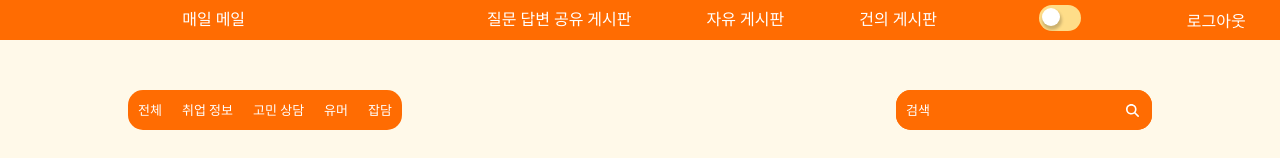
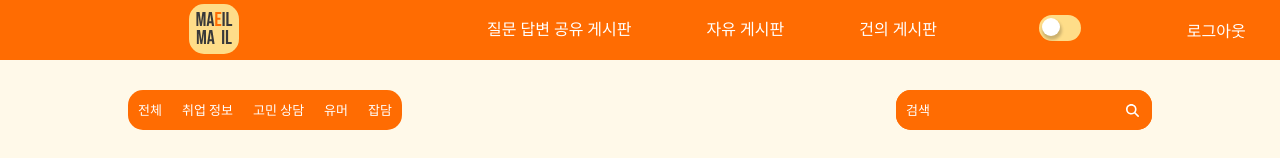
Before and after one commit to codestates-seb/seb39_main_051, a React (Create React App) app in the folder client/: page /free in a window 1280 px wide. Shown: the top 158 px of the page. Built offline with nearby package versions, Linux system fonts and the light colour scheme; no server answers.

Commit message:
Add : Logo추가

```diff
--- /dev/null
+++ b/client/src/assets/Logo.js
@@ -0,0 +1,26 @@
+import { useSelector } from 'react-redux';
+import styled  from 'styled-components';
+const Logo = () => {
+  const themeState = useSelector((state) => state.themeSlice).theme;
+  return (
+    <LogoWrapper themeState={themeState}>
+      <svg width="50" height="50" viewBox="0 0 50 50" fill="none" xmlns="http://www.w3.org/2000/svg">
+  <rect width="50" height="50" rx="15" fill="#FEDD89"/>
+  <path id='one' d="M7.43133 8H10.5713L11.9713 18.02H12.0113L13.4113 8H16.5513V22H14.4713V11.4H14.4313L12.8313 22H10.9913L9.39133 11.4H9.35133V22H7.43133V8ZM19.893 8H22.873L25.153 22H22.953L22.553 19.22V19.26H20.053L19.653 22H17.613L19.893 8ZM22.293 17.36L21.313 10.44H21.273L20.313 17.36H22.293ZM33.486 8H35.686V22H33.486V8ZM37.3337 8H39.5337V20H43.1537V22H37.3337V8ZM7.86102 26H11.001L12.401 36.02H12.441L13.841 26H16.981V40H14.901V29.4H14.861L13.261 40H11.421L9.82102 29.4H9.78102V40H7.86102V26ZM20.3227 26H23.3027L25.5827 40H23.3827L22.9827 37.22V37.26H20.4827L20.0827 40H18.0427L20.3227 26ZM22.7227 35.36L21.7427 28.44H21.7027L20.7427 35.36H22.7227ZM33.0563 26H35.2563V40H33.0563V26ZM36.904 26H39.104V38H42.724V40H36.904V26Z" fill="#393939"/>
+  <path d="M26.2204 8H32.2204V10H28.4204V13.7H31.4404V15.7H28.4204V20H32.2204V22H26.2204V8Z" fill="#FF6C02"/>
+</svg>
+    </LogoWrapper>
+
+  );
+};
+
+const LogoWrapper = styled.div`
+rect{
+  fill : ${(props)=>props.themeState==='light' ? 'var(--color-yellow)' : 'var(--color-navy )'}
+}
+#one{
+  fill : ${(props)=>props.themeState==='light' ? 'var(--color-gray )' : 'var(--color-white)'}
+}
+`
+
+export default Logo;
--- a/client/src/components/NavigationBar.js
+++ b/client/src/components/NavigationBar.js
@@ -4,6 +4,7 @@ import DropDownMenu from './DropDownMenu';
 import DarkModeSwitch from './DarkModeSwitch';
 import { useEffect, useState } from 'react';
 import { getCookie } from '../utils/cookie';
+import Logo from '../assets/Logo';
 
 const NavigationBar = () => {
   const themeState = useSelector((state) => state.themeSlice).theme;
@@ -22,7 +23,7 @@ const NavigationBar = () => {
     <>
       <NavBar themeState={themeState}>
         <NavBarLogo themeState={themeState} href='/'>
-          매일 메일
+          <Logo/>
         </NavBarLogo>
         <DropDown mobile>
           <img
@@ -69,7 +70,7 @@ const NavBar = styled.div`
   left: 0;
   top: 0;
   width: 100%;
-  height: 4rem;
+  height: 6rem;
   z-index: 10;
   display: flex;
   justify-content: space-between;
@@ -95,7 +96,7 @@ const NavBarLogo = styled.a`
     props.themeState === 'light' ? 'var(--color-orange)' : 'var(--color-gray)'};
   font-size: 1.6rem;
   width: 28rem;
-  height: 4rem;
+  height: 6rem;
   text-decoration: none;
 
   @media screen and (min-width: 413px) {
@@ -111,7 +112,7 @@ const NavBarMenu = styled.div`
     props.themeState === 'light' ? 'var(--color-orange)' : 'var(--color-gray)'};
   font-size: 1.6rem;
   width: 52.5rem;
-  height: 4rem;
+  height: 6rem;
 
   & a {
     cursor: pointer;
@@ -134,7 +135,7 @@ const NavBarRight = styled.div`
   display: flex;
   justify-content: center;
   align-items: center;
-  height: 4rem;
+  height: 6rem;
   background-color: ${(props) =>
     props.themeState === 'light' ? 'var(--color-orange)' : 'var(--color-gray)'};
 
@@ -162,7 +163,7 @@ const NavBarButton = styled.button`
   color: var(--color-white);
   border: none;
   font-size: 1.6rem;
-  height: 4rem;
+  height: 6rem;
   cursor: pointer;
 `;
 
```
